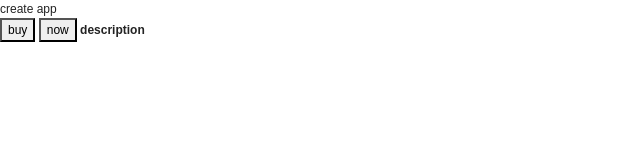
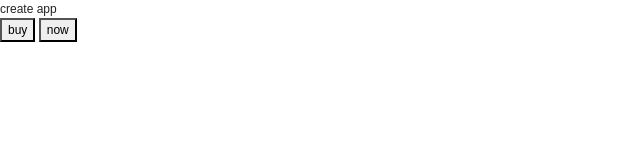
Before and after one commit to tauthao/New-Ella-HTML, a plain HTML site: page index.html in a window 1280 px wide. Shown: the full height of the page, 0-640 px from the left. Drawn offline with Linux system fonts and the light colour scheme.

Commit message:
delete b

```diff
--- a/index.html
+++ b/index.html
@@ -27,7 +27,7 @@
             <p>create app</p>
             <button>buy</button>
             <button> now</button>
-            <b> description</b>
+
         </header>
         <!-- End header -->
         <main class="main">
```
